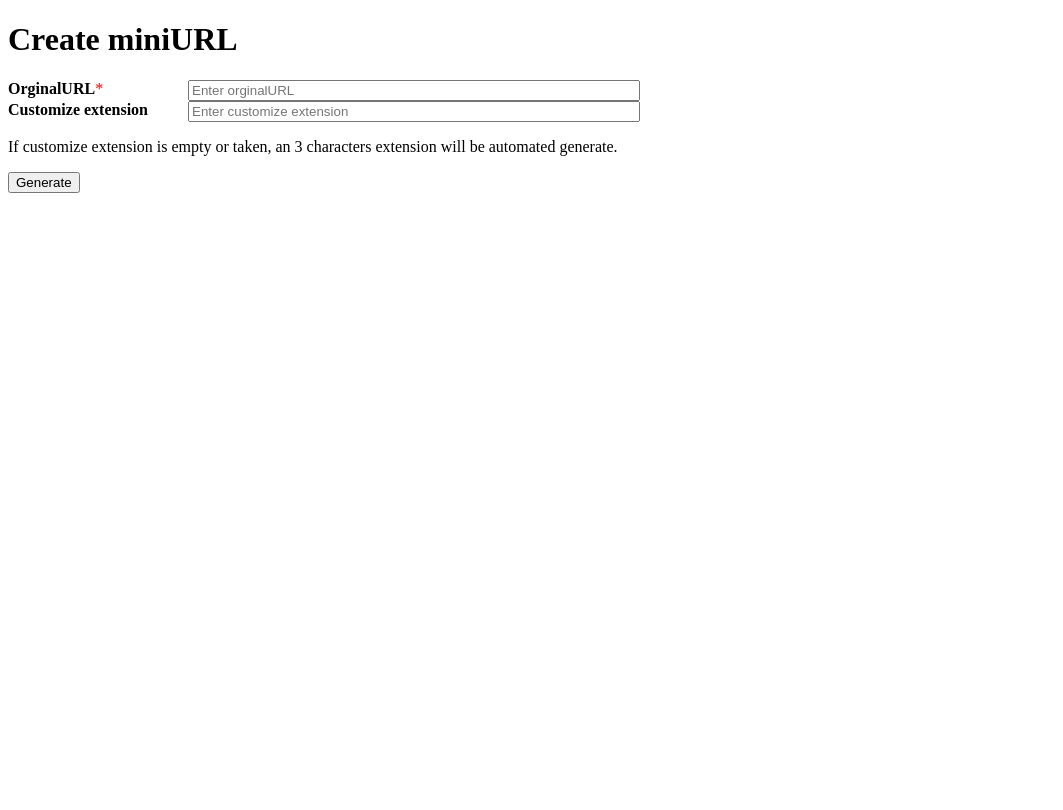
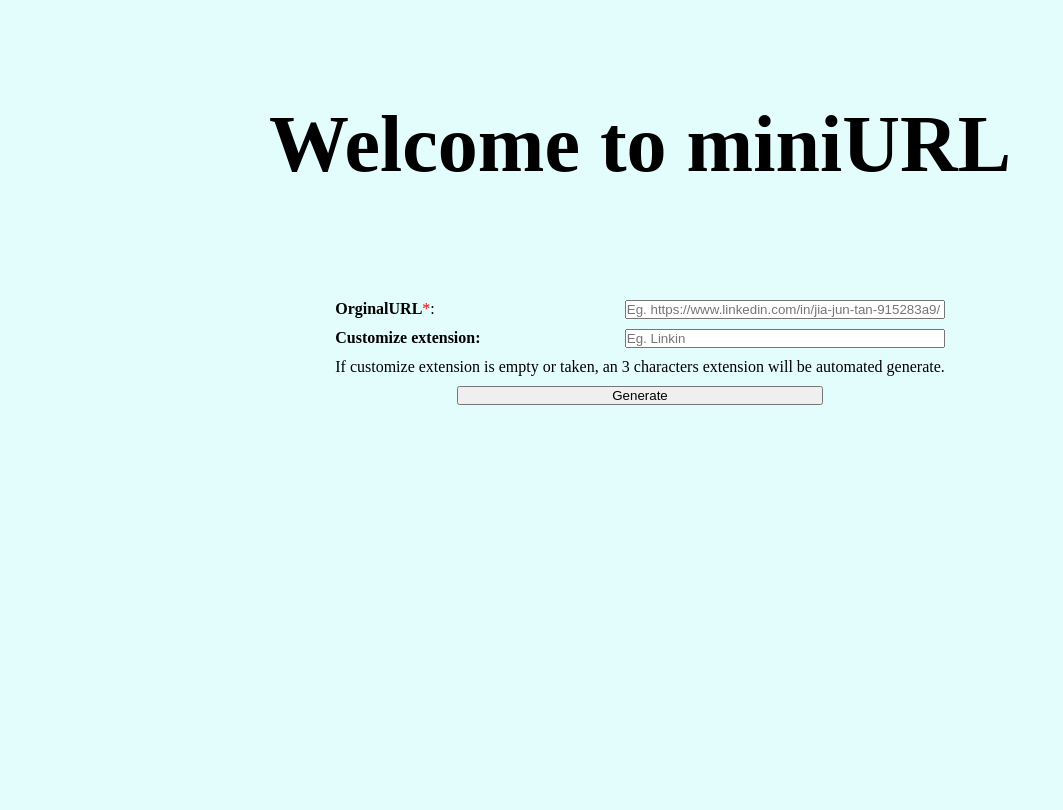
Before and after one commit to jtan381/miniURL, a Flask app: page / in a window 1280 px wide. Shown: the whole page, without its empty margins (0-1063 px from the left). Before the commit the page ends 193 px from the top, so only its background shows below. Run offline with Flask 2, Linux system fonts and the light colour scheme.

Commit message:
Enhance MainPage UI

```diff
--- a/templates/index.html
+++ b/templates/index.html
@@ -3,38 +3,66 @@
 
   <head>
     <style>
-      .wrapper {
-        width: 50%;
+      * {
+        margin: 0;
+        padding: 0;
+      }
+
+      div {
         display: grid;
-        grid-template-rows: auto auto;
+        padding-bottom: 10px;
+      }
+
+      .Wrapper {
+        justify-items: center;
+        background-color: #e3fdfd;
+        height: 100vh;
+        grid-template-rows: 25% auto;
+      }
+
+      .Wrapper2 {
+        grid-template-rows: repeat(4, auto);
+
       }
 
       .content {
-        display: grid;
-        grid-template-columns: 180px auto;
+        grid-template-columns: auto 320px;
+      }
+
+      #form {
+        justify-items: stretch;
       }
 
     </style>
   </head>
 
   <body>
-    <div class="container">
-      <h1>Create miniURL</h1>
+    <div class="Wrapper">
+      <div style="align-items: end;">
+        <text style=" font-size: 500%; font-weight: bold; ">Welcome to miniURL</text>
+      </div>
+      <div style="margin: 100px 0px">
         <form action="/add" method="post">
-        <div class="wrapper">
+          <div class="Wrapper2">
             <div class="content">
-            <label><b>OrginalURL</b><label style="color: red;">*</label></label>
-            <input type="text" placeholder="Enter orginalURL" name="orginalURL" required>
+              <label><b>OrginalURL</b><label style="color: red;">*</label>:</label>
+              <input type="text" placeholder="Eg. https://www.linkedin.com/in/jia-jun-tan-915283a9/" name="orginalURL"
+                required>
             </div>
             <div class="content">
-            <label><b>Customize extension</b></label>
-            <input type="text" placeholder="Enter customize extension" name="extension">
+              <label><b>Customize extension:</b></label>
+              <input type="text" placeholder="Eg. Linkin" name="extension">
 
             </div>
+            <div>
               <p>If customize extension is empty or taken, an 3 characters extension will be automated generate.</p>
             </div>
-        <button>Generate</button>
+
+            <button style="margin: 0px 20%;">Generate</button>
+          </div>
+
         </form>
+      </div>
     </div>
   </body>
 
```
Lines whose indentation alone changed are shown as unchanged.
